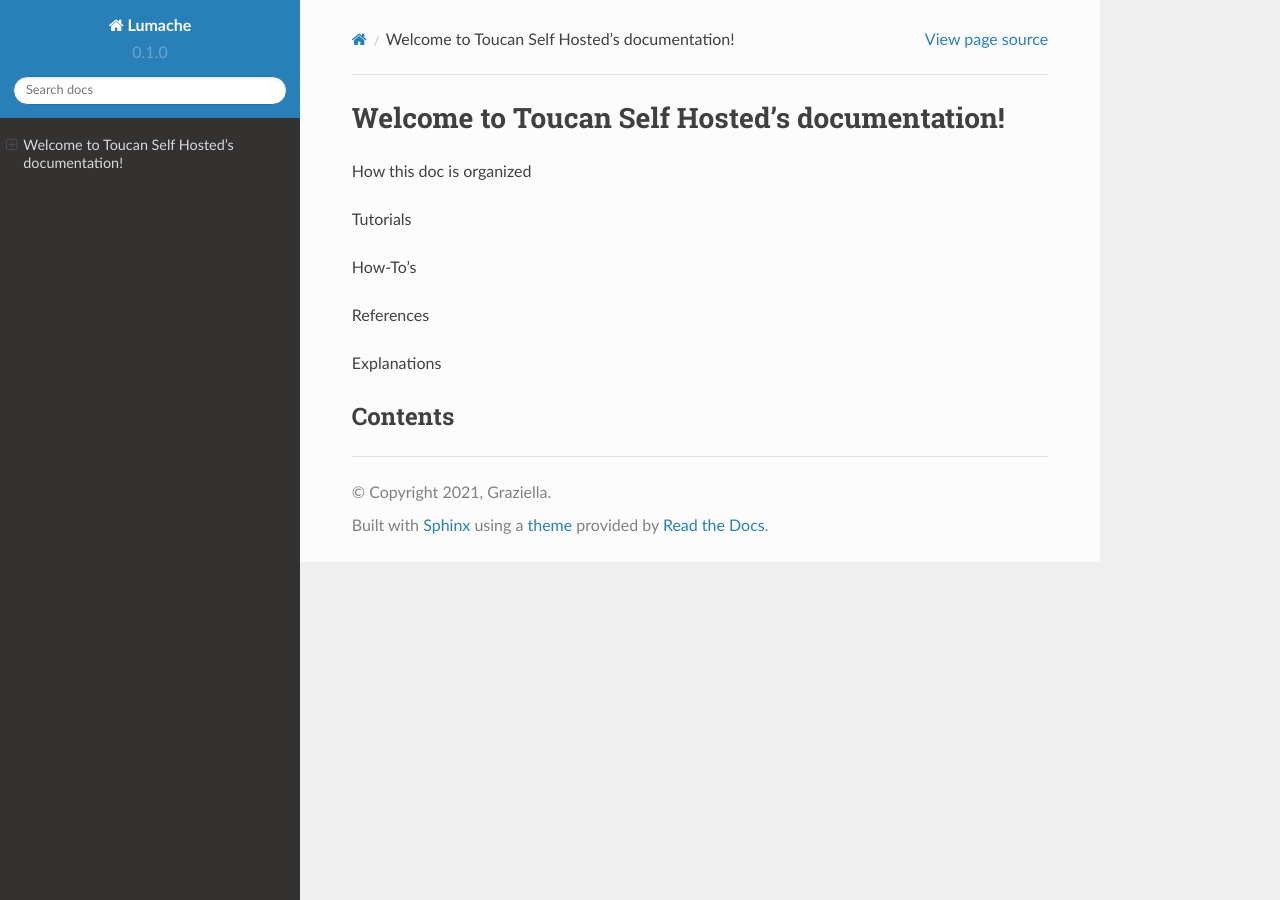
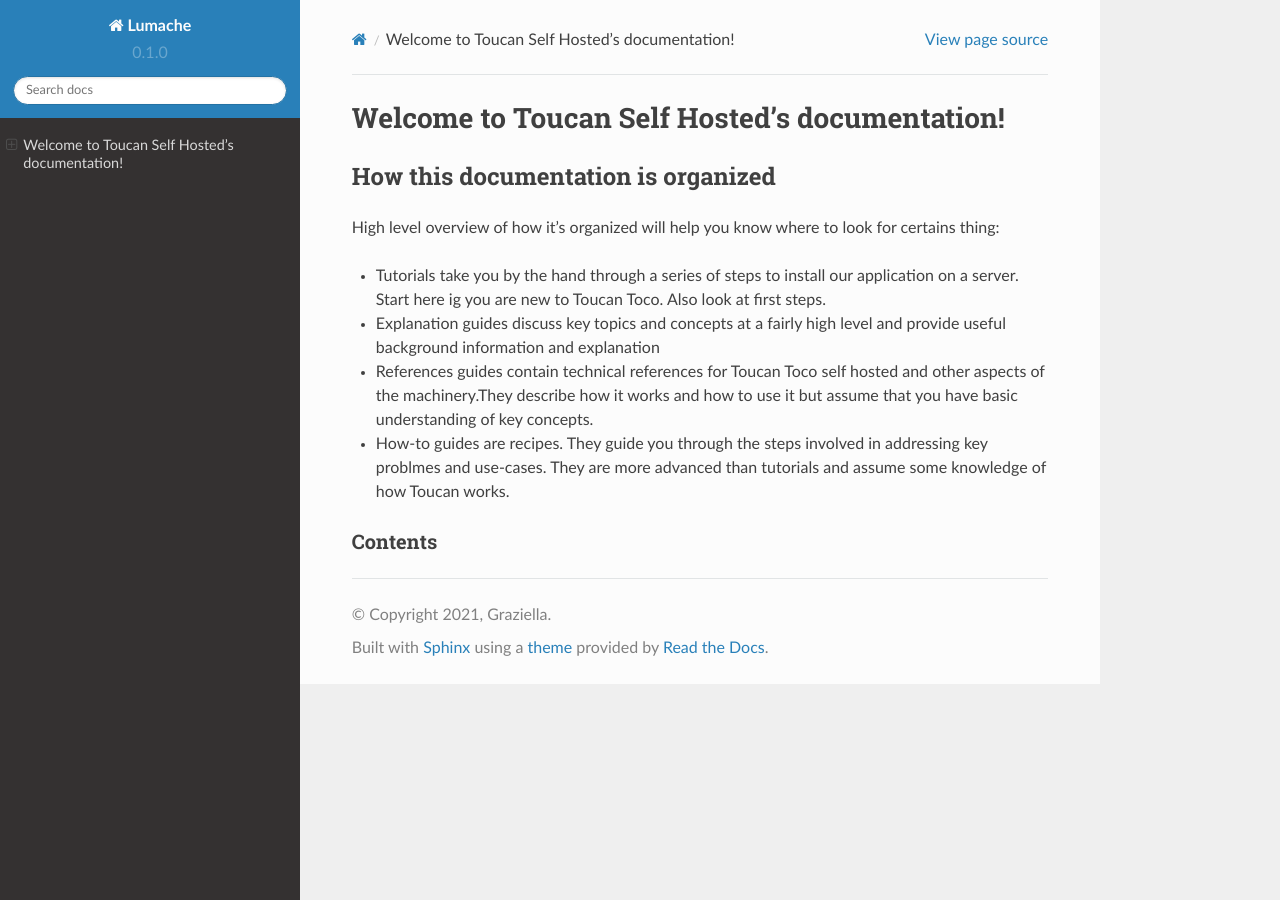
Before and after one commit to ThGa-Droid/self-hosted-doc, a Sphinx documentation site: the page built from docs/source/index.rst, in a window 1280 px wide. Built offline with Sphinx 7.4.7 and the Read the Docs theme 2.0.0, drawn with Linux system fonts in a browser that asks for light colours; pages that are not in the unit, such as notebooks, are missing from menus.

Commit message:
Update index.rst

```diff
--- a/docs/source/index.rst
+++ b/docs/source/index.rst
@@ -1,15 +1,18 @@
 Welcome to Toucan Self Hosted's documentation!
 ===================================
 
-How this doc is organized
+How this documentation is organized
+############
 
-Tutorials
+High level overview of how it’s organized will help you know where to look for certains thing:
 
-How-To's
+- Tutorials take you by the hand through a series of steps to install  our application on a  server. Start here ig you are new to Toucan Toco. Also look at first steps.
 
-References
+- Explanation guides discuss key topics and concepts at a fairly high level and provide useful background information and explanation
 
-Explanations
+- References guides  contain technical references for Toucan Toco self hosted and other aspects of the machinery.They describe how it works and how to use it but assume that you have basic understanding of key concepts.
+
+- How-to guides are recipes. They guide you through the steps involved in addressing key problmes and use-cases. They are more advanced than tutorials and assume some knowledge of how Toucan works.
 
 
 Contents
```
